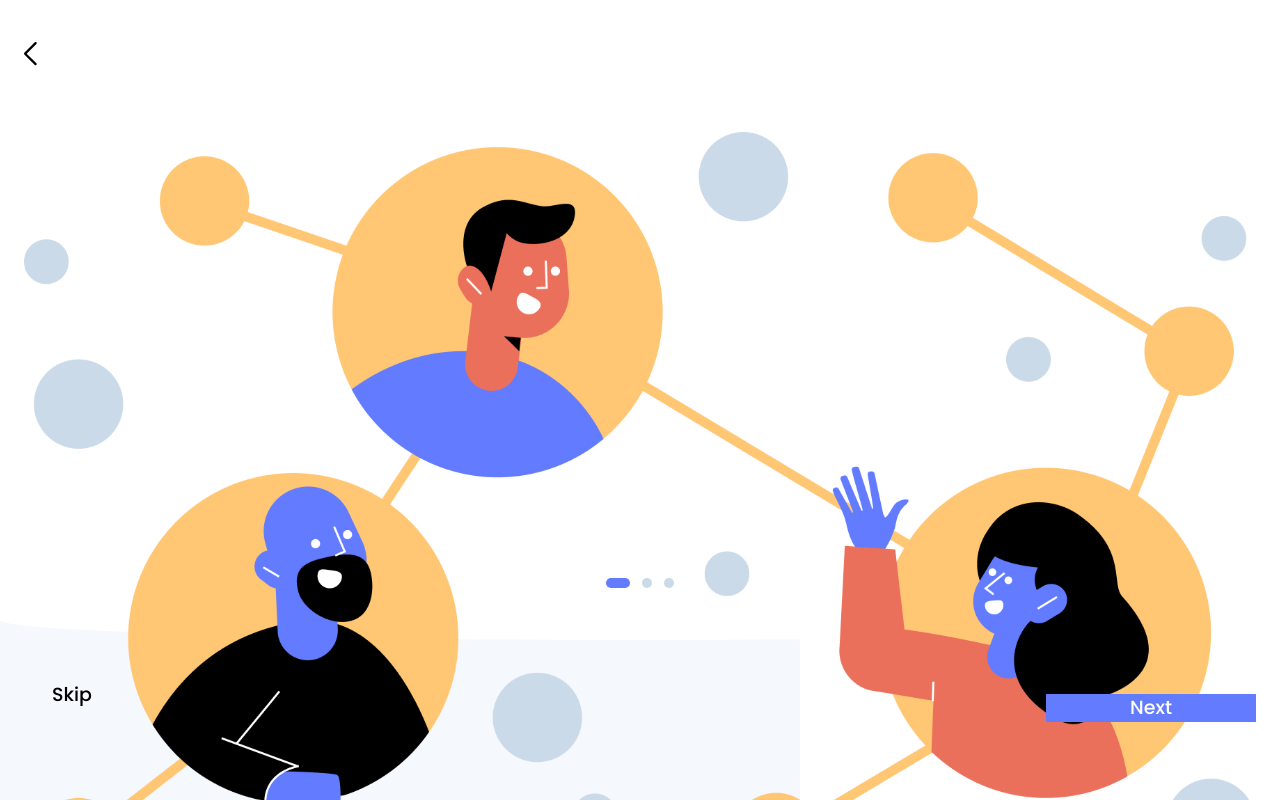
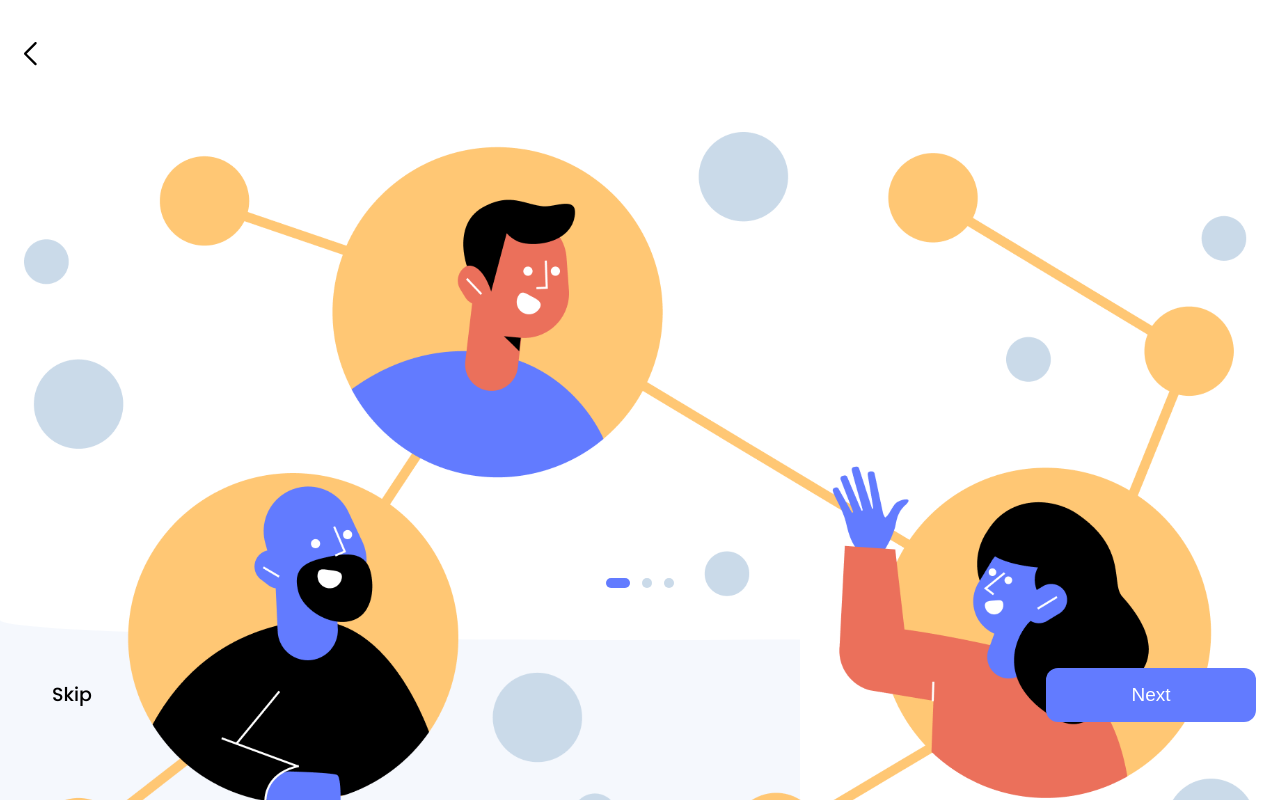
Before and after one commit to taylorreichner/Team-Mesh, a React (Create React App) app: page /onboarding in a window 1280 px wide. Shown: the top 800 px of the page. Built offline with nearby package versions, Linux system fonts and the light colour scheme.

Commit message:
Update onboarding button

```diff
--- a/src/Containers/onboarding-container/onboarding.jsx
+++ b/src/Containers/onboarding-container/onboarding.jsx
@@ -52,9 +52,9 @@ const Onboarding = () => {
         <div className="skip-button">
             <h4>Skip</h4>
         </div>
-        <div className="button button-primary next-button ">
+        <button className="button-primary next-button ">
             <h4>Next</h4>
-        </div>
+        </button>
         <div className="background"></div>
         </>
     )
```
